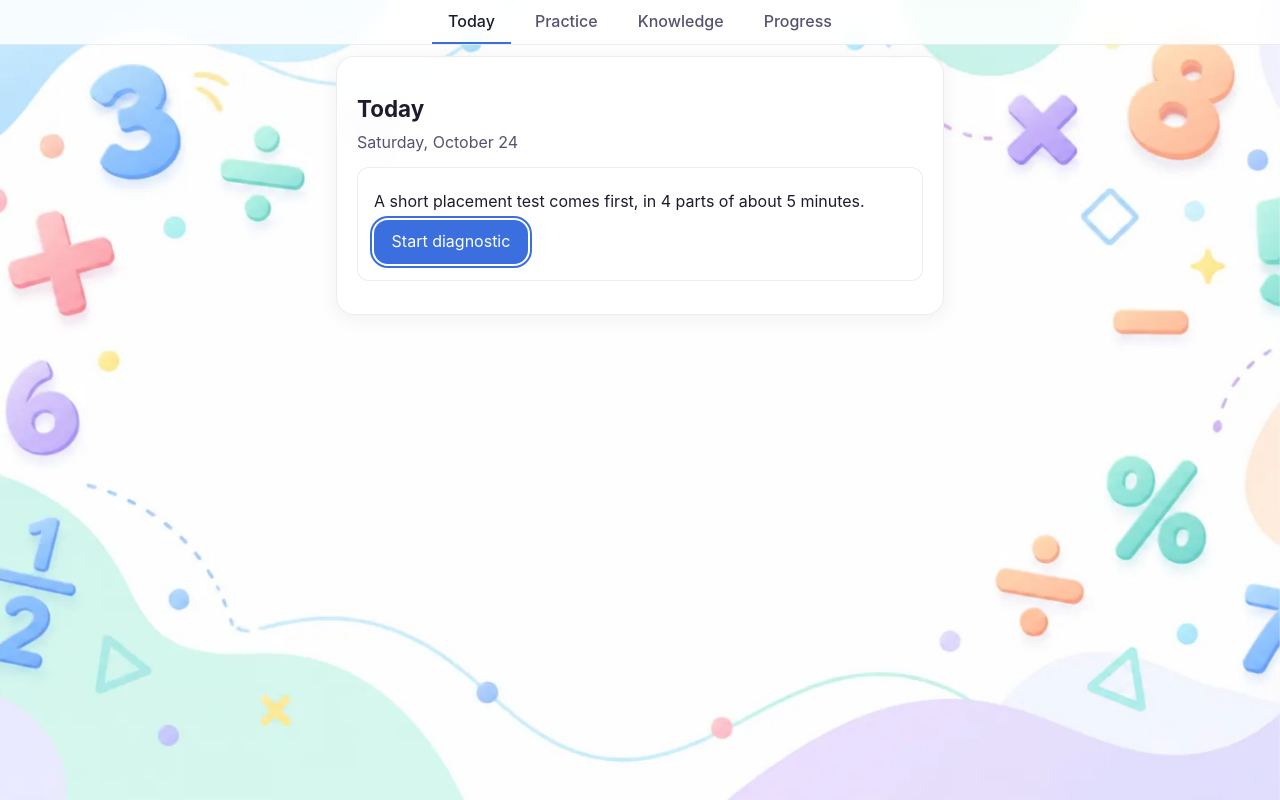
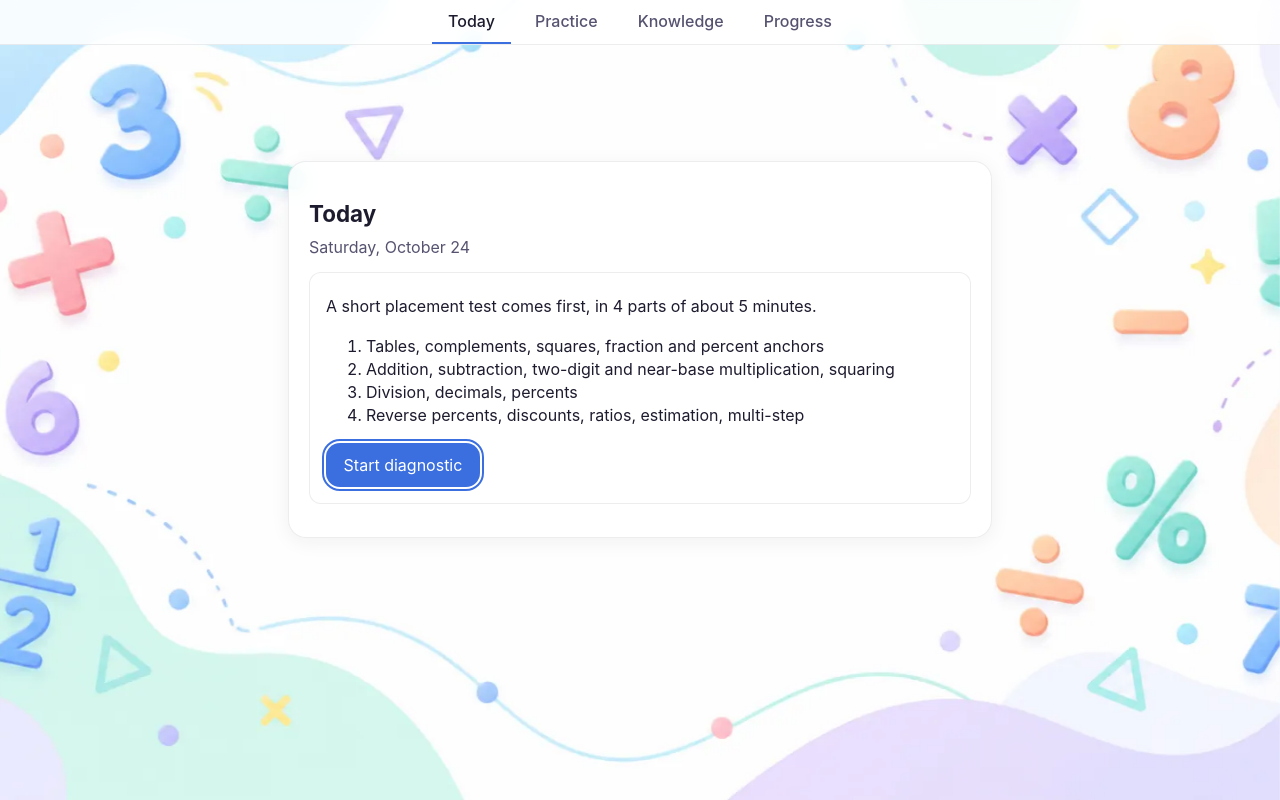
Before and after one commit to rbsriram/mentalmath, a Svelte app: page / in a window 1280 px wide. Built offline with nearby package versions, Linux system fonts and the light colour scheme.

Commit message:
Center short panels, list the diagnostic parts, and add an update pill
Short views center vertically on tall screens and widen on large ones.
The first-run card lists the four diagnostic parts. A small pill offers a
reload when a new build has been installed by the service worker.

```diff
--- a/src/App.svelte
+++ b/src/App.svelte
@@ -95,6 +95,10 @@
 
 <div class="bg" style={`--bg-url: url("${bgUrl()}")`} aria-hidden="true"></div>
 
+{#if app.updateReady}
+  <button class="update-pill" onclick={() => location.reload()}>Updated. Reload</button>
+{/if}
+
 {#if app.keysOpen}
   <Keys />
 {/if}
--- a/src/app.css
+++ b/src/app.css
@@ -78,7 +78,22 @@ main {
   z-index: 1;
   max-width: 40rem;
   margin: 0 auto;
-  padding: 1rem 1rem 6rem;
+  padding: 2.5rem 1rem 6rem;
+  display: flex;
+  flex-direction: column;
+  min-height: calc(100dvh - var(--nav-h, 45px));
+}
+
+@media (min-width: 1280px) {
+  main {
+    max-width: 46rem;
+  }
+}
+
+@media (max-aspect-ratio: 1/1) {
+  main {
+    padding-top: 8vh;
+  }
 }
 
 h1,
@@ -274,12 +289,12 @@ input[type='text'].answer {
   }
 }
 
-/* Portrait: clear the decorated top band, keep the nav area free. */
-@media (max-aspect-ratio: 1/1) {
-  .panel {
-    margin-top: 8vh;
-  }
+/* Short panels center vertically; tall ones start at the top and
+   scroll, since auto margins collapse to zero on overflow. */
+.panel {
+  margin-block: auto;
 }
+
 
 /* Cards inside the panel become lighter inner sections. */
 .panel .card {
@@ -351,10 +366,6 @@ nav a.active {
   box-shadow: inset 0 -2px 0 var(--accent);
 }
 
-main {
-  padding-top: 3.5rem;
-}
-
 @media (max-width: 640px) {
   nav {
     top: auto;
@@ -374,7 +385,7 @@ main {
   }
 
   main {
-    padding-top: 1rem;
+    --nav-h: calc(45px + env(safe-area-inset-bottom));
   }
 }
 
@@ -437,6 +448,35 @@ main {
   }
 }
 
+
+/* Update pill */
+.update-pill {
+  position: fixed;
+  top: calc(0.5rem + env(safe-area-inset-top));
+  left: 50%;
+  transform: translateX(-50%);
+  z-index: 40;
+  color: var(--fg);
+  font-variant-numeric: tabular-nums;
+  font-size: 0.9rem;
+  background: rgba(255, 255, 255, 0.9);
+  border: 1px solid var(--line);
+  border-radius: 999px;
+  padding: 0.3rem 0.9rem;
+  min-height: 0;
+  cursor: pointer;
+  backdrop-filter: var(--glass, none);
+  -webkit-backdrop-filter: var(--glass, none);
+}
+
+:root[data-theme='dark'] .update-pill {
+  background: var(--card);
+}
+@media (prefers-color-scheme: dark) {
+  :root[data-theme='system'] .update-pill {
+    background: var(--card);
+  }
+}
 
 /* Keys card overlay */
 .keys-card {
--- a/src/lib/app.svelte.ts
+++ b/src/lib/app.svelte.ts
@@ -21,6 +21,7 @@ export const app = $state({
   view: 'today' as View,
   detail: null as string | null,
   keysOpen: false,
+  updateReady: false,
   practiceMode: 'session' as PracticeMode,
   sessionShort: false,
   customSkills: [] as string[],
@@ -145,3 +146,22 @@ export function startPractice(
   app.customBand = customBand;
   go('practice');
 }
+
+// Test-harness hook: dev builds and ?harness=1 only. Practice.svelte
+// extends the same object with question helpers.
+const HARNESS =
+  import.meta.env.MODE !== 'production' ||
+  (typeof location !== 'undefined' &&
+    new URLSearchParams(location.search).has('harness'));
+if (HARNESS) {
+  (window as unknown as { __mm: Record<string, unknown> }).__mm = {
+    state: () => (app.state ? $state.snapshot(app.state) : null),
+    showUpdate: () => (app.updateReady = true),
+  };
+}
+
+export function harnessHook(): Record<string, unknown> | null {
+  return HARNESS
+    ? ((window as unknown as { __mm: Record<string, unknown> }).__mm ?? null)
+    : null;
+}
--- a/src/lib/learn/diagnostic.ts
+++ b/src/lib/learn/diagnostic.ts
@@ -53,6 +53,15 @@ export interface DiagEntry {
 }
 
 export const PARTS = 4;
+
+// What each part probes, in probe order. Kept next to PROBES so the
+// labels stay honest when the probe list changes.
+export const PART_LABELS = [
+  'Tables, complements, squares, fraction and percent anchors',
+  'Addition, subtraction, two-digit and near-base multiplication, squaring',
+  'Division, decimals, percents',
+  'Reverse percents, discounts, ratios, estimation, multi-step',
+];
 const PROBES_PER_PART = PROBES.length / PARTS; // 5
 
 // Which of the 4 parts a probe index belongs to (0-based).
--- a/src/main.ts
+++ b/src/main.ts
@@ -1,9 +1,21 @@
 import { mount } from 'svelte';
 import App from './App.svelte';
 import './app.css';
+import { app } from './lib/app.svelte';
 
 mount(App, { target: document.getElementById('app')! });
 
 if (import.meta.env.PROD && 'serviceWorker' in navigator) {
-  navigator.serviceWorker.register(import.meta.env.BASE_URL + 'sw.js');
+  void navigator.serviceWorker.register(import.meta.env.BASE_URL + 'sw.js');
+  // A controller change while this page is already controlled means a new
+  // worker took over: offer a reload, never force it. The flag makes it
+  // fire once.
+  const wasControlled = navigator.serviceWorker.controller !== null;
+  let seen = false;
+  navigator.serviceWorker.addEventListener('controllerchange', () => {
+    if (wasControlled && !seen) {
+      seen = true;
+      app.updateReady = true;
+    }
+  });
 }
--- a/src/views/Practice.svelte
+++ b/src/views/Practice.svelte
@@ -1,6 +1,6 @@
 <script lang="ts">
   import { onMount, untrack } from 'svelte';
-  import { app, commit, commitQuiet, go, loadAttempts, logAttempt } from '../lib/app.svelte';
+  import { app, commit, commitQuiet, go, harnessHook, loadAttempts, logAttempt } from '../lib/app.svelte';
   import { METHODS } from '../lib/content/methods';
   import { SKILLS } from '../lib/content/skills';
   import type { CheckResult } from '../lib/engine/answer';
@@ -412,25 +412,17 @@
     go('today');
   }
 
-  // Browser-harness hook: available in dev, or in production behind
-  // ?harness=1. Exposes the served question's answer and fast-forwards the
-  // session clock without persisting.
-  const HARNESS =
-    import.meta.env.MODE !== 'production' ||
-    (typeof location !== 'undefined' &&
-      new URLSearchParams(location.search).has('harness'));
-  if (HARNESS) {
-    (window as unknown as { __mm: unknown }).__mm = {
-      currentAnswer: () => (question ? displayAnswer(question.answer) : null),
-      session: () => (session ? $state.snapshot(session) : null),
-      state: () => (app.state ? $state.snapshot(app.state) : null),
-      fastForward: (ms: number) => {
-        if (session && !session.paused && !session.completed) {
-          const t = tick(session, ms);
-          session = t;
-          commitQuiet({ ...app.state!, session: t });
-        }
-      },
+  // Extend the harness hook from app.svelte.ts with runner helpers.
+  const mm = harnessHook();
+  if (mm) {
+    mm.currentAnswer = () => (question ? displayAnswer(question.answer) : null);
+    mm.session = () => (session ? $state.snapshot(session) : null);
+    mm.fastForward = (ms: number) => {
+      if (session && !session.paused && !session.completed) {
+        const t = tick(session, ms);
+        session = t;
+        commitQuiet({ ...app.state!, session: t });
+      }
     };
   }
 </script>
--- a/src/views/Today.svelte
+++ b/src/views/Today.svelte
@@ -3,7 +3,7 @@
   import { app, startPractice } from '../lib/app.svelte';
   import { SKILLS } from '../lib/content/skills';
   import { benchmarkDue } from '../lib/learn/benchmark';
-  import { hasStartingPoint, partsDone } from '../lib/learn/diagnostic';
+  import { hasStartingPoint, PART_LABELS, partsDone } from '../lib/learn/diagnostic';
   import { practicable } from '../lib/learn/scheduler';
   import { planSession, type Session } from '../lib/learn/session';
   import { localDay } from '../lib/learn/model';
@@ -112,6 +112,11 @@
 {#if !started}
   <div class="card">
     <p>A short placement test comes first, in 4 parts of about 5 minutes.</p>
+    <ol>
+      {#each PART_LABELS as label}
+        <li>{label}</li>
+      {/each}
+    </ol>
     <button bind:this={btnDiag} onclick={() => startPractice('diagnostic')}>
       {diagPending ? 'Continue diagnostic' : 'Start diagnostic'}
     </button>
@@ -120,6 +125,11 @@
   {#if diagPending}
     <div class="card">
       <p><strong>Continue diagnostic</strong>, {4 - diagParts} parts left</p>
+      <ul>
+        {#each PART_LABELS.slice(diagParts) as label}
+          <li>{label}</li>
+        {/each}
+      </ul>
       <button bind:this={btnContinue} class="secondary" onclick={() => startPractice('diagnostic')}>
         Continue
       </button>
```
Also changed, not shown: 1 other file (tests, documents, lock files or other folders).
